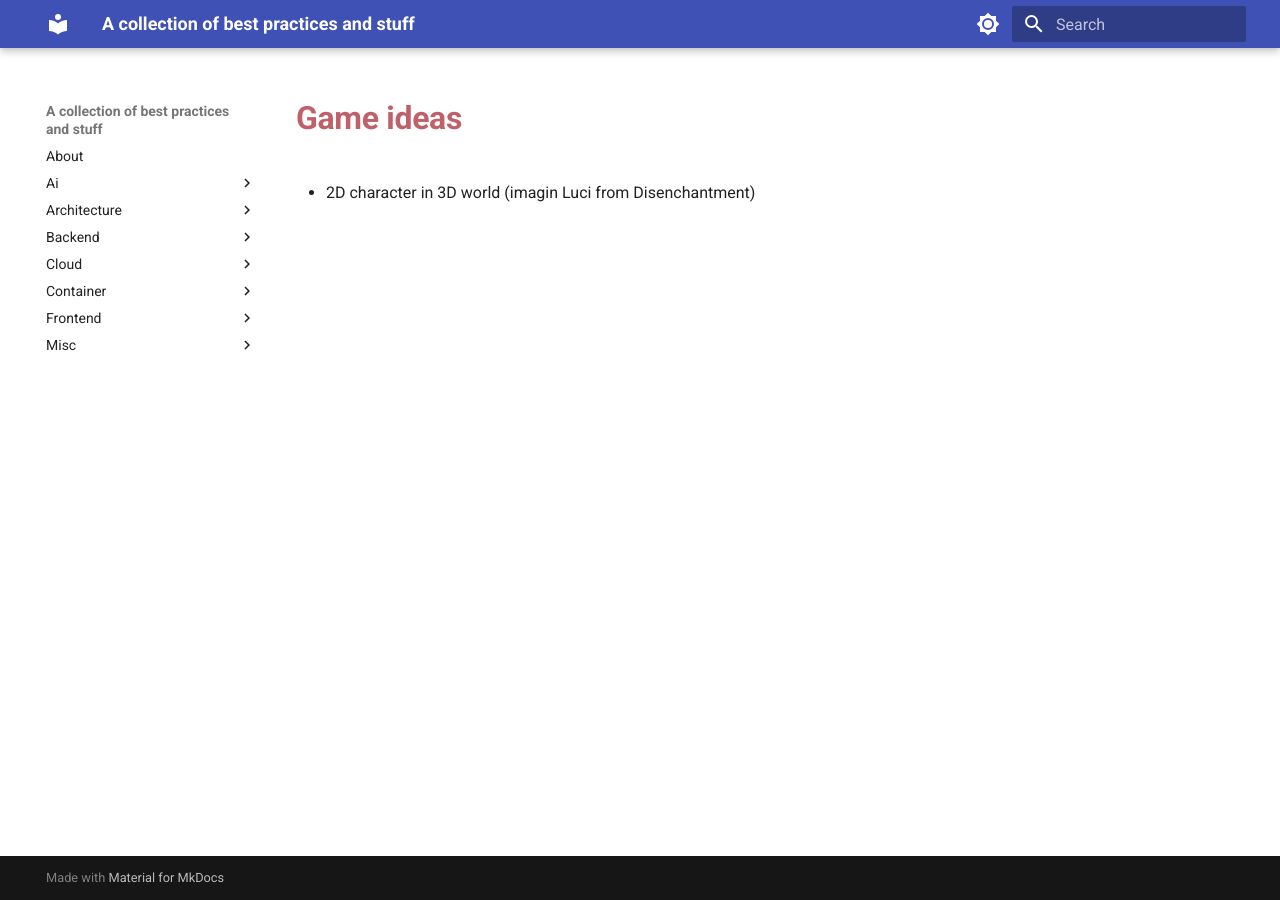
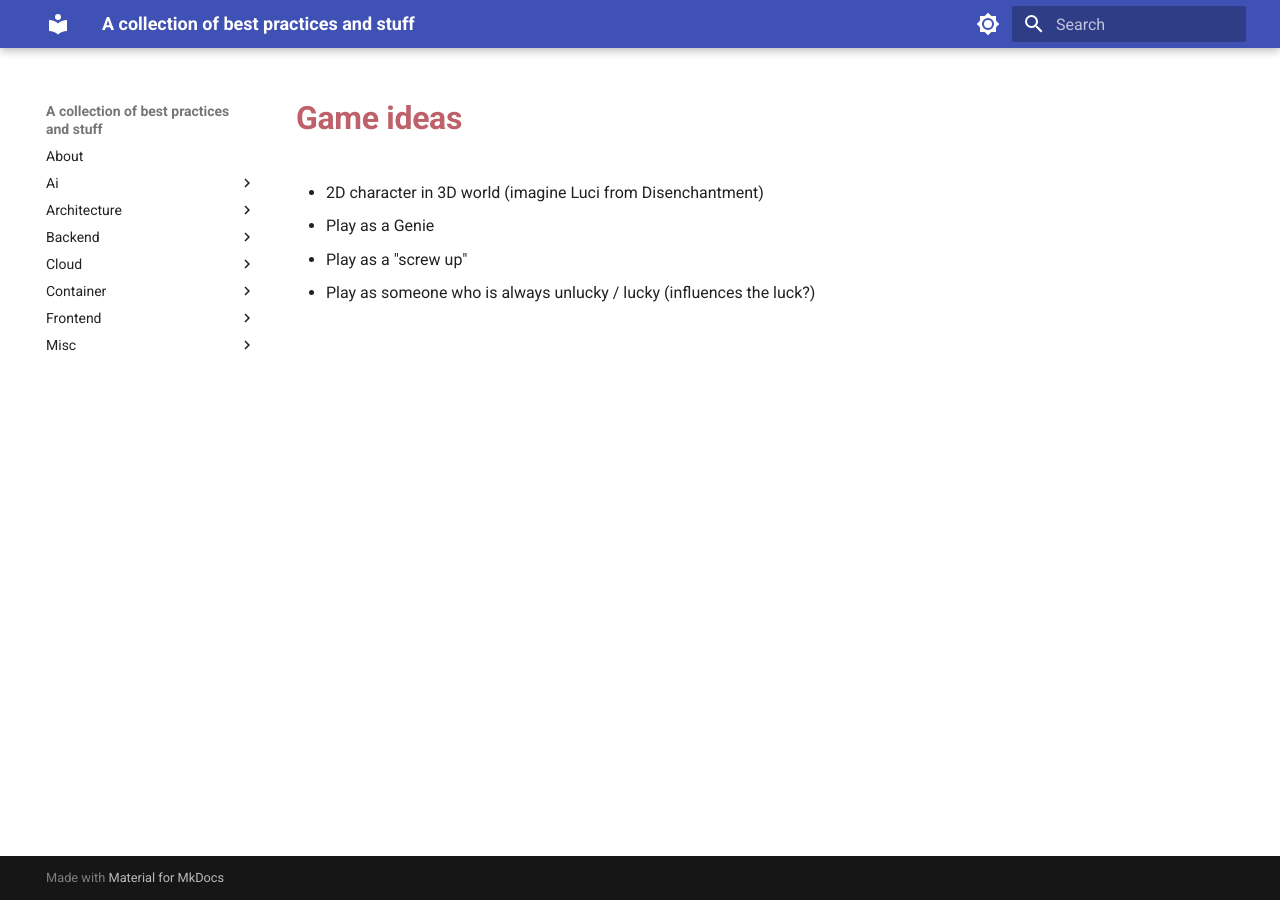
Before and after one commit to toeggel/ReadTheDocs, an MkDocs documentation site: the page built from docs/game/game-ideas.md, in a window 1280 px wide. Built offline with MkDocs 1.6.1 and Material for MkDocs 9.7.7, drawn with Linux system fonts in a browser that asks for light colours.

Commit message:
Update game ideas with new concepts

```diff
--- a/docs/game/game-ideas.md
+++ b/docs/game/game-ideas.md
@@ -1 +1,4 @@
-- 2D character in 3D world (imagin Luci from Disenchantment)
+- 2D character in 3D world (imagine Luci from Disenchantment)
+- Play as a Genie
+- Play as a "screw up"
+- Play as someone who is always unlucky / lucky (influences the luck?)
```
